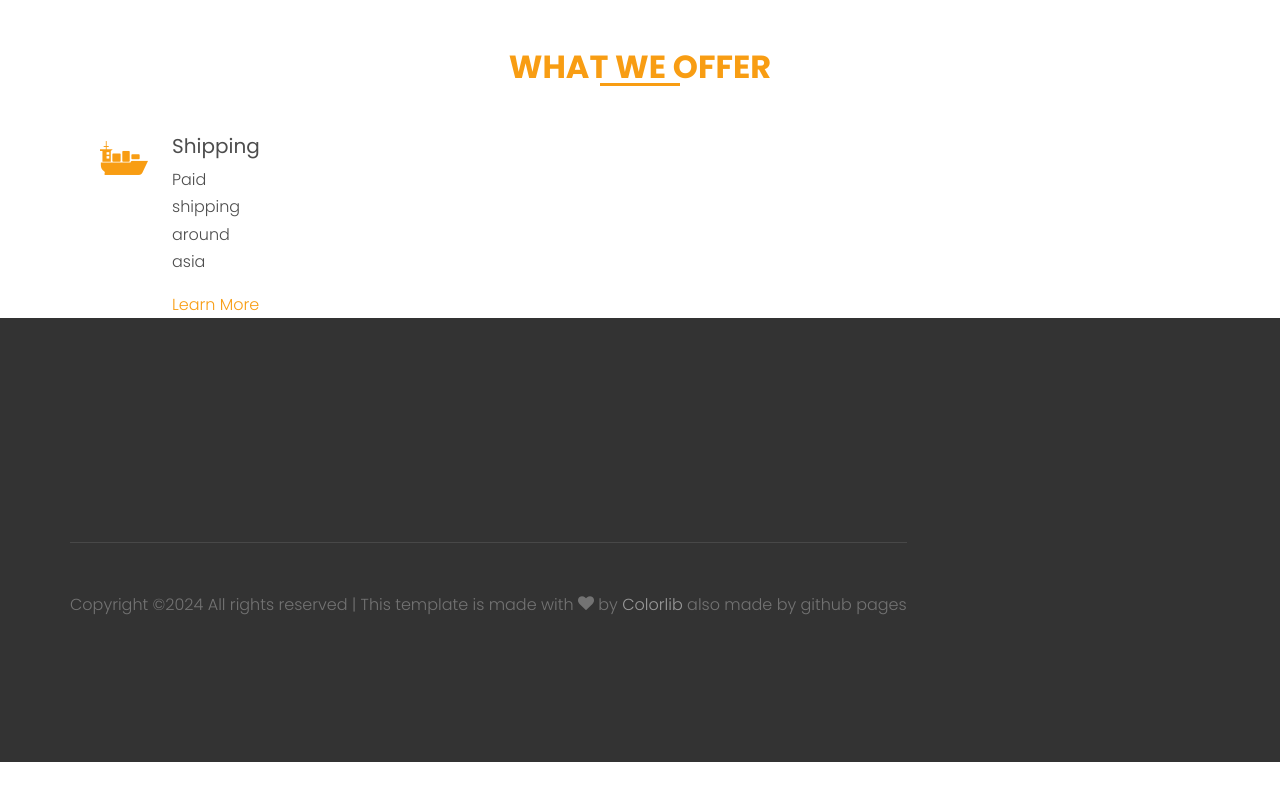
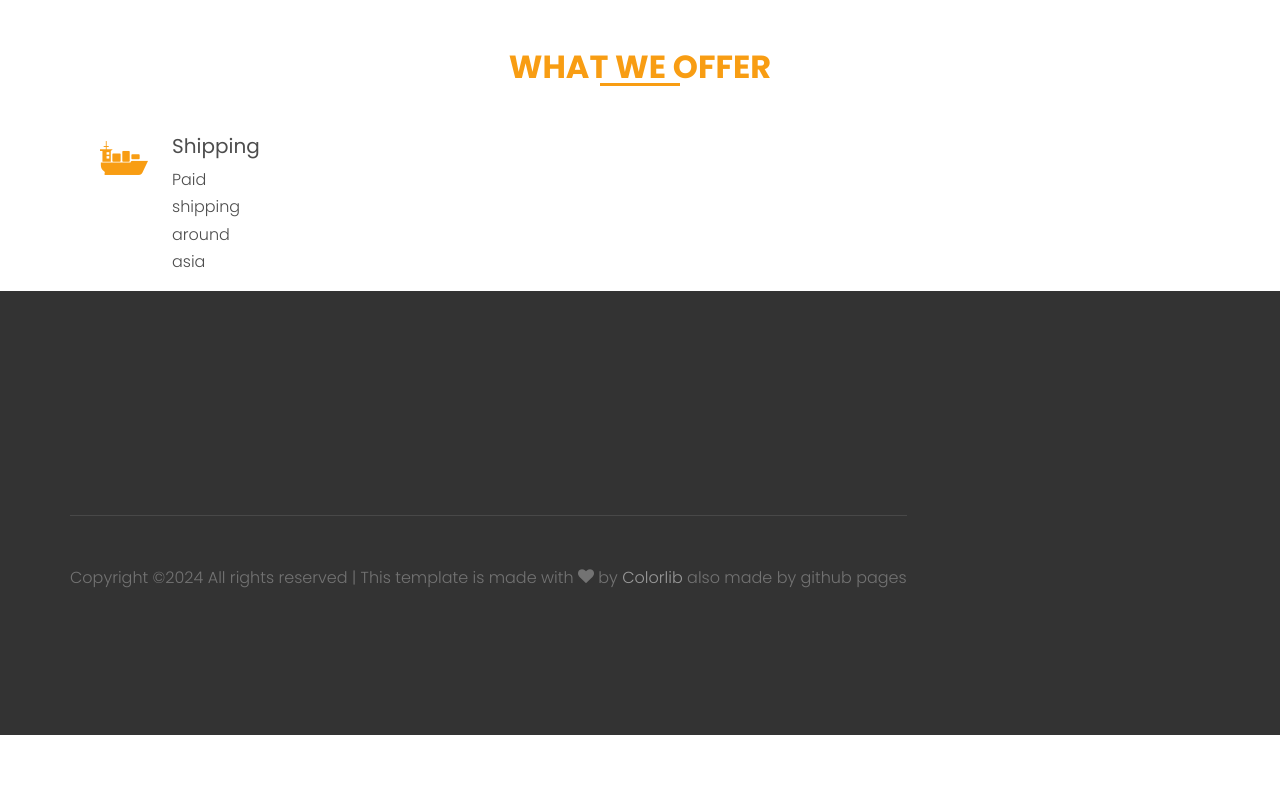
Before and after one commit to Monbuticloud/OceanWorld, a plain HTML site: page index.html in a window 1280 px wide. Shown: the part 1039-1839 px from the top of the page. Drawn offline with Linux system fonts and the light colour scheme; files whose address does not match are found by name; a web font is replaced by a local one.

Commit message:
Update index.html

```diff
--- a/index.html
+++ b/index.html
@@ -137,7 +137,7 @@
               <div>
                 <h3>Shipping</h3>
                 <p>Paid shipping around asia</p>
-                <p class="mb-0"><a href="#">Learn More</a></p>
+
               </div>
             </div>
           </div>
```
